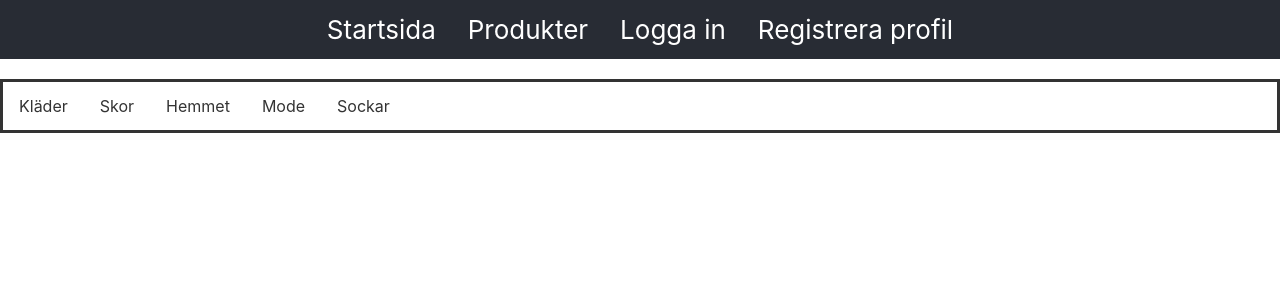
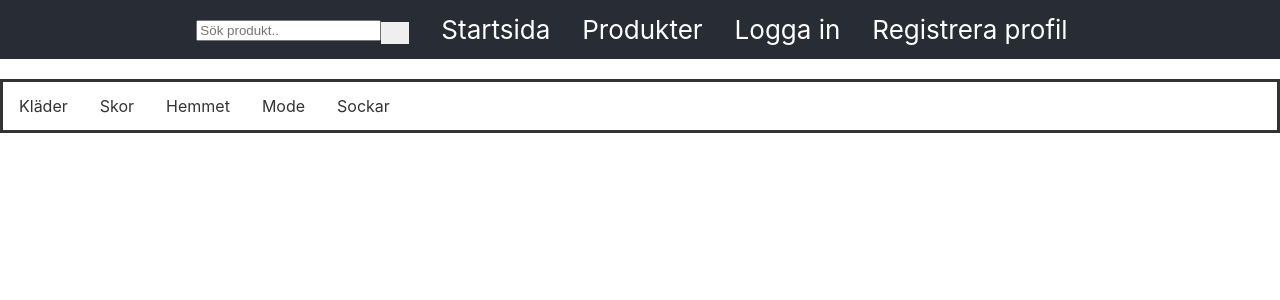
Before and after one commit to peterpanduro/d0018e-webb, a React (Create React App) app: page / in a window 1280 px wide. Shown: the top 300 px of the page. Built offline with nearby package versions, Linux system fonts and the light colour scheme.

Commit message:
searchbox no bueno

```diff
--- a/src/App.js
+++ b/src/App.js
@@ -5,6 +5,7 @@ import Home from './views/Home'
 import Products from './views/Products'
 import Login from './views/Login'
 import RegisterProfile from './views/RegisterProfile'
+import SearchBox from './views/components/SearchBox'
 
 
 function App() {
@@ -14,6 +15,7 @@ function App() {
         <header className="App-header">
           <nav className="Navbar">
             <ul>
+              <li><SearchBox/></li>
               <li>
                 <Link to="/">Startsida</Link>
               </li>
--- a/src/views/Home.js
+++ b/src/views/Home.js
@@ -7,10 +7,7 @@ function Home() {
   return (
     <div className="Home">
       <br></br>
-
       <Categories/>
-
-
     </div>
   );
 }
--- /dev/null
+++ b/src/views/components/SearchBox.css
@@ -0,0 +1,17 @@
+.search-container button{
+    float: right;
+    padding: 11px 14px;
+    margin-top: 12px;
+    margin-right: 16px;
+    border: none;
+    cursor: pointer;
+
+
+}
+.search-container {
+    margin-top:10px;
+    float: right;
+}
+.search-container button:hover {
+    background: #ccc;
+}
--- /dev/null
+++ b/src/views/components/SearchBox.js
@@ -0,0 +1,18 @@
+import React from 'react';
+import './SearchBox.css';
+
+
+function SearchBox() {
+  return (
+    <div className = 'SearchBox'>
+        <div class = "search-container">
+            <form action ="google.com">
+                <input type="text" placeholder="Sök produkt.." name="search"></input>
+                <button type="submit"><i class="fa fa-search"></i></button>
+            </form>
+        </div>
+    </div>
+  );
+}
+
+export default SearchBox;
```
